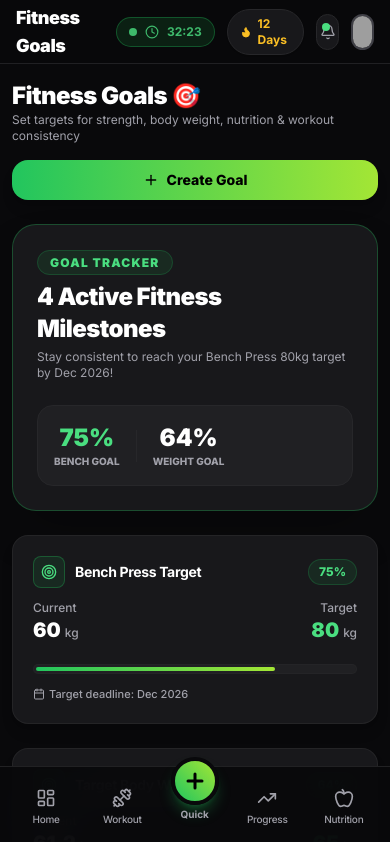
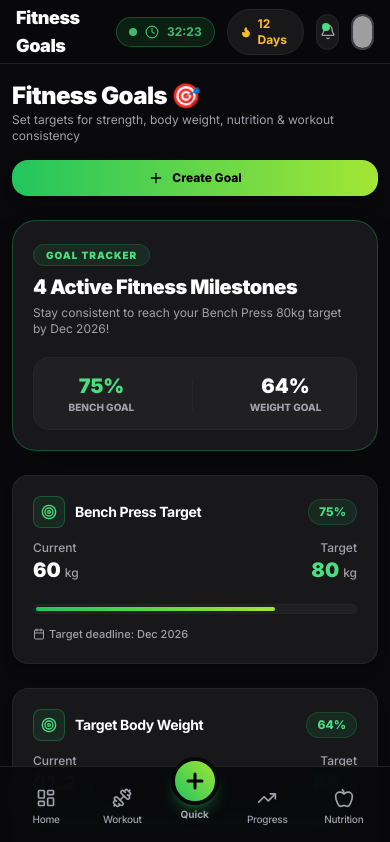
Before and after one commit to Renujan/workout_tracker_frontend, a React (Vite) app: page /goals in a window 390 px wide. Shown: the top 842 px of the page. Built offline with nearby package versions, Linux system fonts and the light colour scheme; grey boxes are pictures that could not be loaded.

Commit message:
mobile(goals): refine Fitness Goals cards, target sliders and milestone progress on small screens

```diff
--- a/src/pages/Goals.tsx
+++ b/src/pages/Goals.tsx
@@ -20,19 +20,19 @@ export const Goals: React.FC = () => {
 
         <button
           onClick={() => setIsAddGoalModalOpen(true)}
-          className="px-5 py-2.5 rounded-2xl bg-gradient-to-r from-brand-500 to-brand-bright text-black font-extrabold text-sm shadow-lg hover:scale-105 active:scale-95 transition-all flex items-center justify-center gap-2"
+          className="w-full sm:w-auto px-5 py-2.5 rounded-2xl bg-gradient-to-r from-brand-500 to-brand-bright text-black font-extrabold text-xs sm:text-sm shadow-lg hover:scale-105 active:scale-95 transition-all flex items-center justify-center gap-2"
         >
           <Plus className="w-4 h-4" /> Create Goal
         </button>
       </div>
 
       {/* Hero Banner */}
-      <div className="bg-gradient-to-r from-zinc-900 via-[#18181B] to-zinc-900 border border-brand-500/30 rounded-3xl p-6 sm:p-8 shadow-2xl flex flex-col md:flex-row md:items-center justify-between gap-6">
+      <div className="bg-gradient-to-r from-zinc-900 via-[#18181B] to-zinc-900 border border-brand-500/30 rounded-3xl p-5 sm:p-8 shadow-2xl flex flex-col md:flex-row md:items-center justify-between gap-5">
         <div>
-          <span className="text-xs font-black uppercase tracking-widest text-brand-400 bg-brand-500/10 px-3 py-1 rounded-full border border-brand-500/20">
+          <span className="text-[10px] sm:text-xs font-black uppercase tracking-widest text-brand-400 bg-brand-500/10 px-3 py-1 rounded-full border border-brand-500/20">
             GOAL TRACKER
           </span>
-          <h3 className="text-2xl sm:text-3xl font-black text-white tracking-tight mt-2">
+          <h3 className="text-xl sm:text-3xl font-black text-white tracking-tight mt-2">
             4 Active Fitness Milestones
           </h3>
           <p className="text-xs text-zinc-400 mt-1">
@@ -40,14 +40,14 @@ export const Goals: React.FC = () => {
           </p>
         </div>
 
-        <div className="flex items-center gap-4 bg-[#202023] p-4 rounded-2xl border border-zinc-800">
+        <div className="flex items-center justify-around md:justify-start gap-4 bg-[#202023] p-3.5 sm:p-4 rounded-2xl border border-zinc-800">
           <div className="text-center">
-            <span className="text-2xl font-black text-brand-400">75%</span>
+            <span className="text-xl sm:text-2xl font-black text-brand-400">75%</span>
             <span className="text-[10px] text-zinc-400 uppercase font-extrabold block">Bench Goal</span>
           </div>
           <div className="w-px h-8 bg-zinc-800" />
           <div className="text-center">
-            <span className="text-2xl font-black text-white">64%</span>
+            <span className="text-xl sm:text-2xl font-black text-white">64%</span>
             <span className="text-[10px] text-zinc-400 uppercase font-extrabold block">Weight Goal</span>
           </div>
         </div>
```
